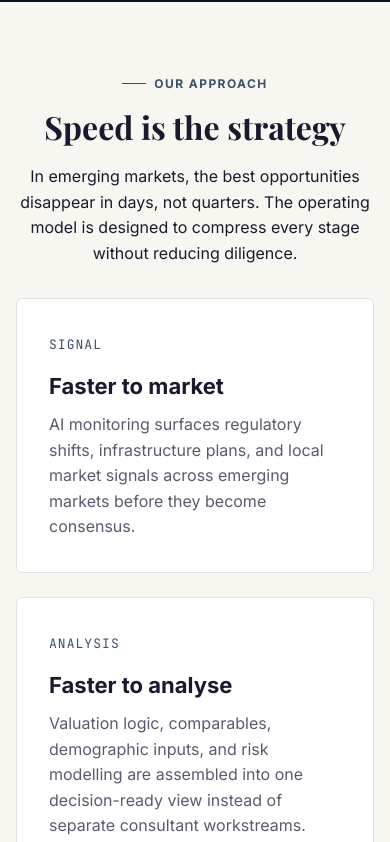
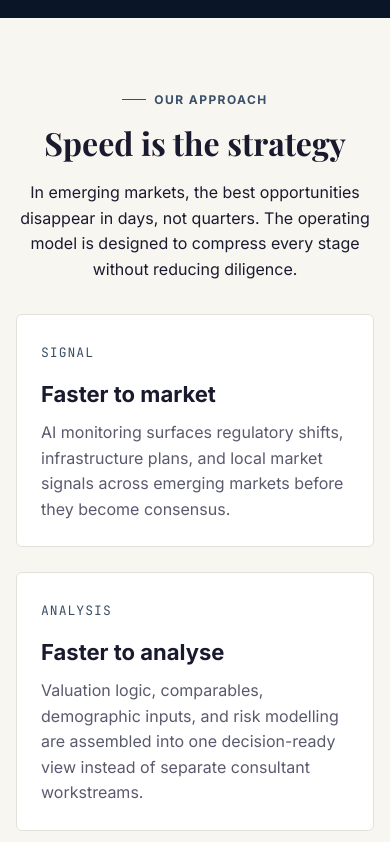
Before and after one commit to m-check1B/perfectmission-website, a SvelteKit app: page / in a window 390 px wide. Shown: the part 1856-2698 px from the top of the page. Built offline with nearby package versions, Linux system fonts and the light colour scheme.

Commit message:
fix: align homepage section rhythm

```diff
--- a/src/app.css
+++ b/src/app.css
@@ -331,11 +331,13 @@ html.js .reveal.reveal--instant {
 
 .section {
   position: relative;
-  padding: var(--space-20) 0;
+  padding: var(--section-padding-desktop, var(--space-20)) 0;
   scroll-margin-top: calc(var(--nav-height) + 1rem);
 }
 
 .section--dark {
+  --section-padding-desktop: var(--space-24);
+  --section-padding-mobile: var(--space-20);
   color: var(--text-on-dark);
   background:
     radial-gradient(circle at top left, rgba(201, 168, 76, 0.1), transparent 30%),
@@ -344,11 +346,15 @@ html.js .reveal.reveal--instant {
 }
 
 .section--light {
+  --section-padding-desktop: var(--space-20);
+  --section-padding-mobile: var(--space-16);
   color: var(--text-primary);
   background: var(--bg-off-white);
 }
 
 .section--surface {
+  --section-padding-desktop: var(--space-20);
+  --section-padding-mobile: var(--space-16);
   color: var(--text-primary);
   background: var(--surface-white);
 }
@@ -969,11 +975,15 @@ html.js .reveal.reveal--instant {
   }
 
   .section {
-    padding: var(--space-16) 0;
+    padding: var(--section-padding-mobile, var(--space-16)) 0;
   }
 
   .hero {
     padding-top: var(--space-20);
+  }
+
+  .card {
+    padding: var(--space-6);
   }
 
   .hero__visual-frame {
```
